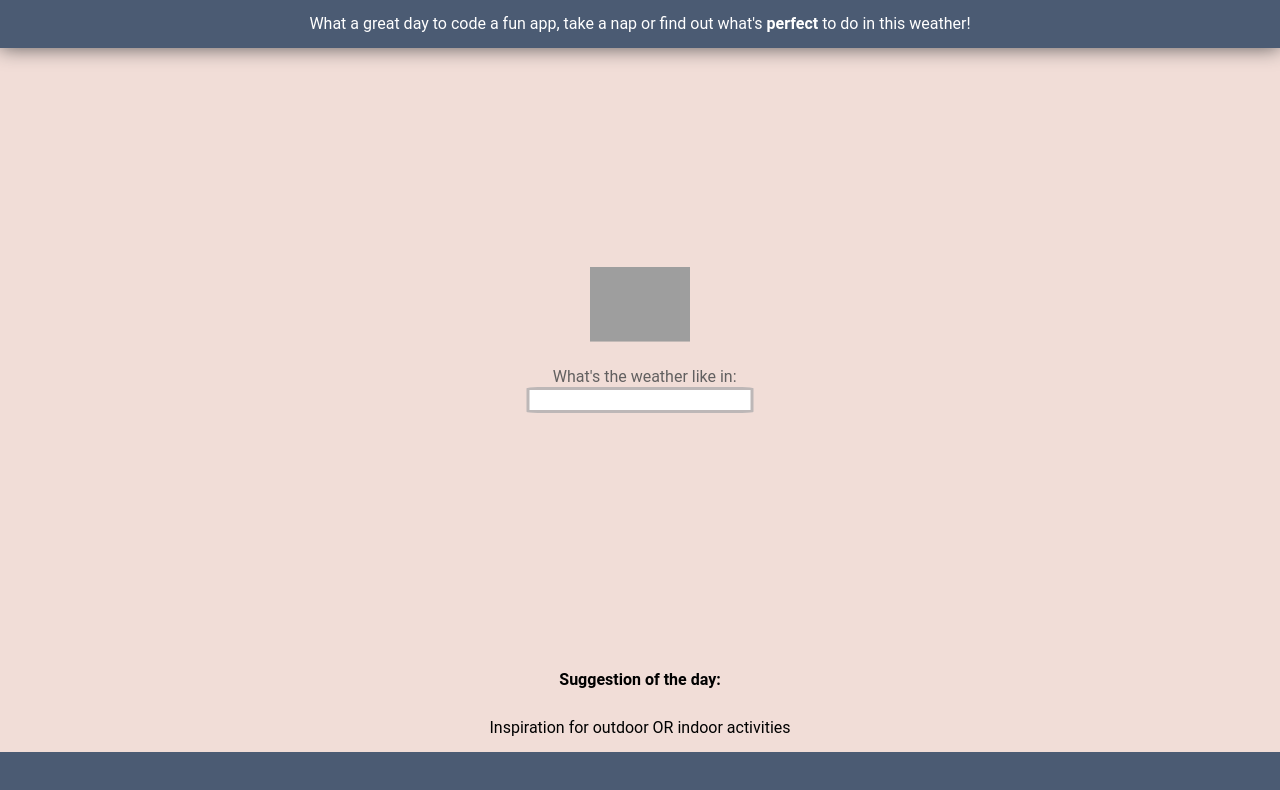
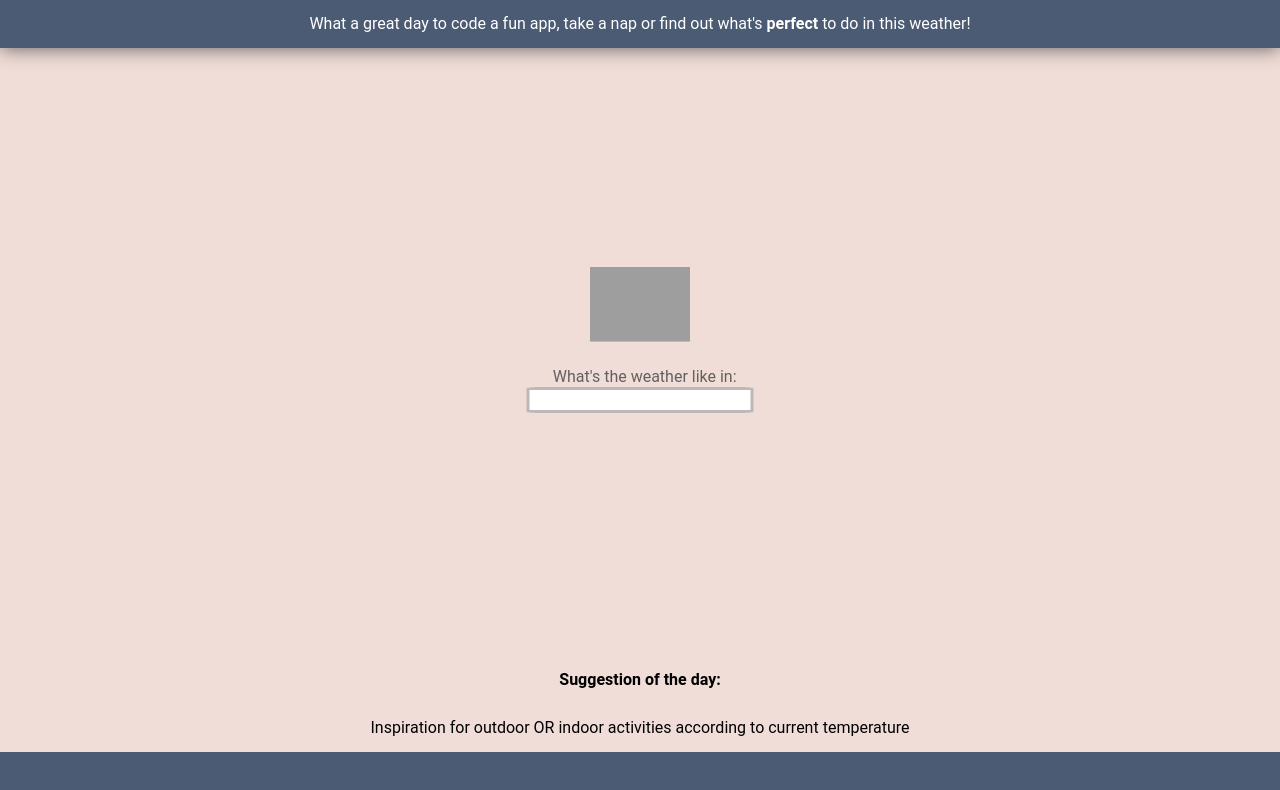
Before and after one commit to Ebisulax/Weather-App, a plain HTML site: page index.html in a window 1280 px wide. Drawn offline with Linux system fonts and the light colour scheme; grey boxes are pictures that could not be loaded.

```diff
--- a/index.html
+++ b/index.html
@@ -26,7 +26,7 @@
 
     <div>
         <p class="center"><b>Suggestion of the day:</b></p>
-        <p class="center">Inspiration for outdoor OR indoor activities<br></p>
+        <p class="center">Inspiration for outdoor OR indoor activities according to current temperature<br></p>
         <footer class="center"></footer>
     </div>
 </body>
```
